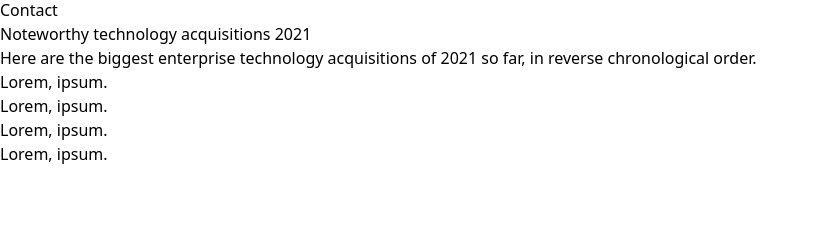
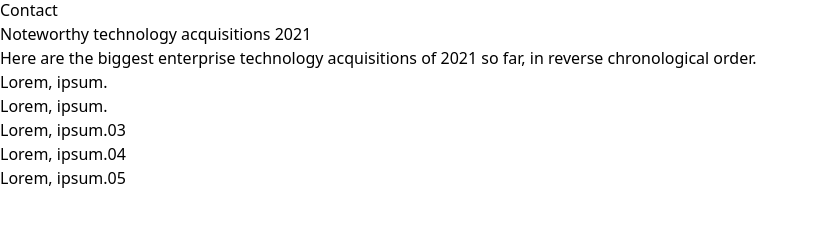
Before and after one commit to Nouh1408/Tailwind, a React (Vite) app: page / in a window 1280 px wide. Shown: the part 530-756 px from the top of the page, without its empty margins (0-818 px from the left). Built offline with nearby package versions, Linux system fonts and the light colour scheme.

Commit message:
changed some classes and applied consditions in tailwind

```diff
--- a/src/Components/Home/Home.jsx
+++ b/src/Components/Home/Home.jsx
@@ -8,11 +8,13 @@ export default function Home() {
   <h5 className="mb-2 text-2xl font-bold tracking-tight text-gray-900 dark:text-white">Noteworthy technology acquisitions 2021</h5>
   <p className="font-normal text-gray-700 dark:text-gray-400">Here are the biggest enterprise technology acquisitions of 2021 so far, in reverse chronological order.</p>
 </a>
-    <div className='bg-red-400 space-y-4'>
+    <div className='bg-red-400 space-y-4 mt-10 p-3'>
         <h2 className='bg-sky-700 '>Lorem, ipsum.</h2>
-        <h2 className='bg-sky-700 '>Lorem, ipsum.</h2>
-        <h2 className='bg-sky-700 '>Lorem, ipsum.</h2>
-        <h2 className='bg-sky-700 '>Lorem, ipsum.</h2>
+        <h2 className='bg-sky-700 transition-all hover:duration-1000 delay-100 hover:bg-red-500 hover:transition hover:p-3'>Lorem, ipsum.</h2>
+        {
+          ['03','04','05'].map((num) =>
+            <h2 className='bg-sky-700 '>Lorem, ipsum.{num}</h2>)
+        }
 
     </div>
 
```
